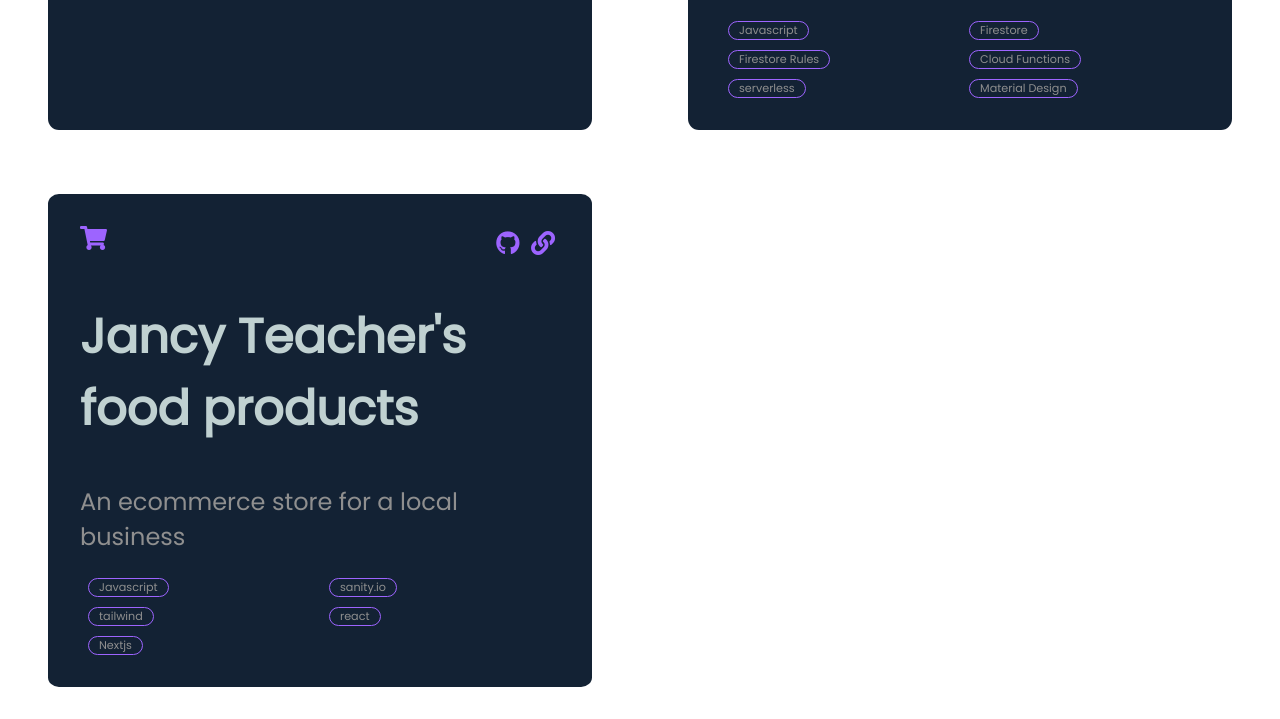
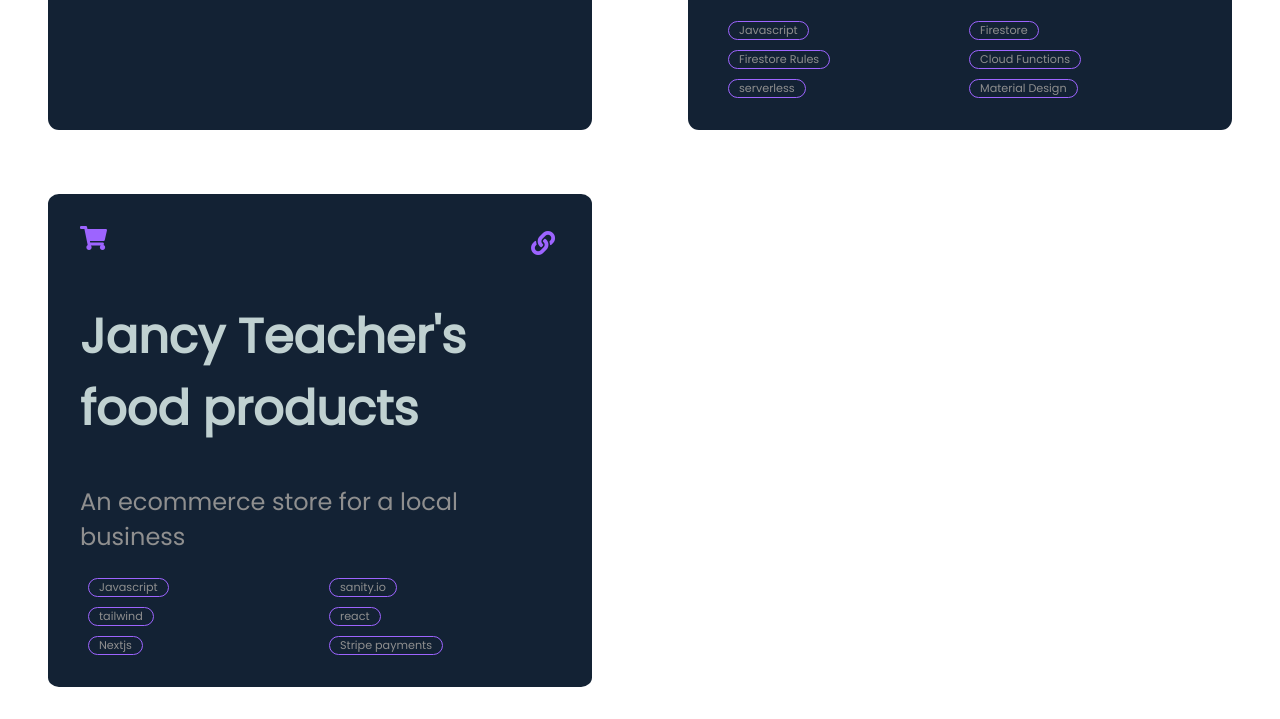
Before and after one commit to gex7777/gex7777.github.io, a plain HTML site: page index.html in a window 1280 px wide. Shown: the part 3055-3774 px from the top of the page. Drawn offline with nearby package versions, Linux system fonts and the light colour scheme.

Commit message:
some cleanup

```diff
--- a/index.html
+++ b/index.html
@@ -199,7 +199,7 @@ a minimal social app where posts go through an admin review process, with dashbo
   <div class="top-icons">
     <i class="fa fa-shopping-cart" aria-hidden="true"></i>
     <div class="links">
-      <i class="fab fa-github"></i>
+
      <a href="https://jancyteachersfoodproducts.com"><i class="fas fa-link"></i></a>
     </div>
   </div>
@@ -213,6 +213,7 @@ An ecommerce store for a local business
   <div class="tech-button">tailwind</div>
   <div class="tech-button">react</div>
   <div class="tech-button">Nextjs</div>
+  <div class="tech-button">Stripe payments</div>
 </div>
 </div>
   </div>
```
